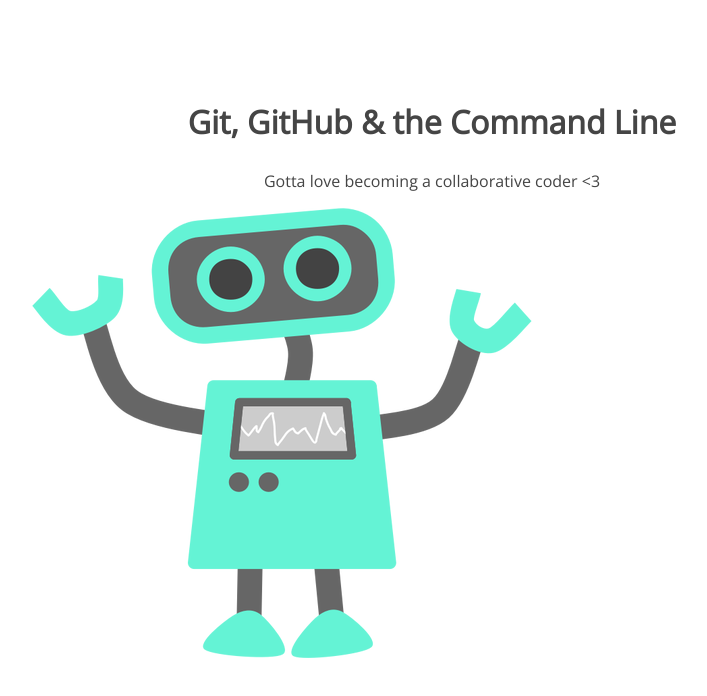
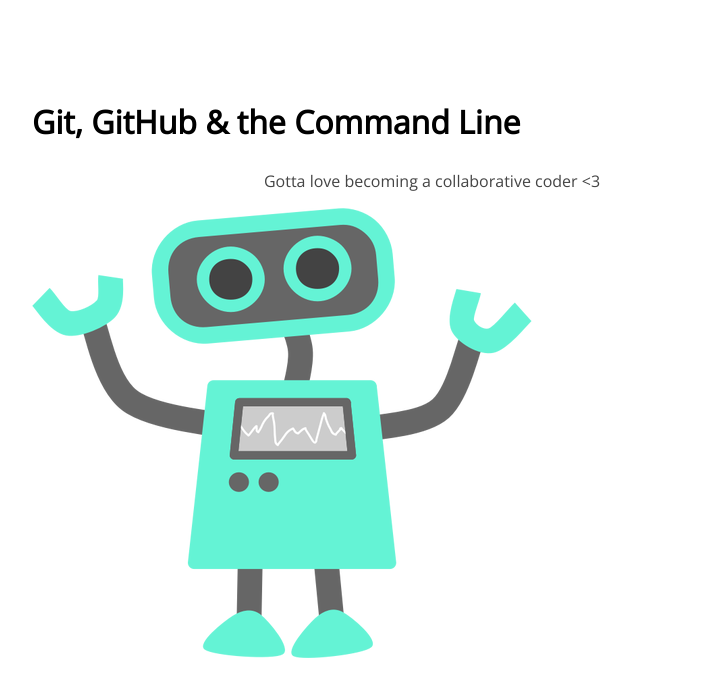
Before and after one commit to IAmAGraham/105-project, a plain HTML site: page index.html in a window 1280 px wide. Shown: the whole page, without its empty margins (208-915 px from the left). Drawn offline with nearby package versions, Linux system fonts and the light colour scheme.

Commit message:
styles edited

```diff
--- a/css/style.css
+++ b/css/style.css
@@ -2,7 +2,9 @@ section {
 	width: 800px;
 	margin: 100px auto;
 }
-section h1,
+section h1{
+	color: #000000;
+}
 section p {
 	text-align: center;
 	color: #454545;
```
